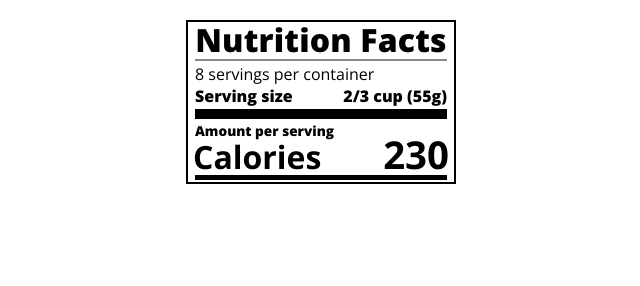
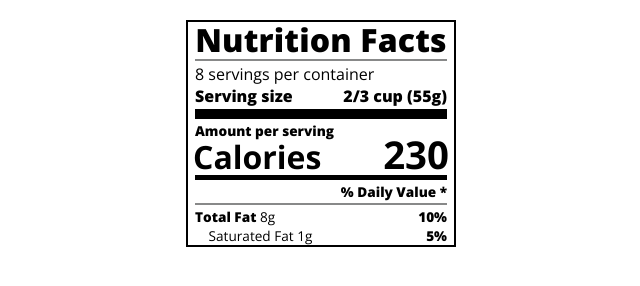
Before and after one commit to sangaray/practicandofreecodecamp, a plain HTML site: page ResponsiveWebDesign/CSSTypographyNutritionLabel/index.html in a window 1280 px wide. Shown: the whole page, without its empty margins (319-959 px from the left). Drawn offline with nearby package versions, Linux system fonts and the light colour scheme.

Commit message:
Trabajando con Tipografía - Estructurando la tercera sección

```diff
--- a/ResponsiveWebDesign/CSSTypographyNutritionLabel/index.html
+++ b/ResponsiveWebDesign/CSSTypographyNutritionLabel/index.html
@@ -24,6 +24,15 @@
         <span>230</span>
       </div>
       <div class="divider medium"></div>
+
+      <div class="daily-value small-text">
+        <p class="bold right">% Daily Value *</p>
+        <div class="divider"></div>
+        <p>
+          <span><span class="bold">Total Fat</span> 8g </span><span class="bold">10%</span>
+        </p>
+        <p class="indent">Saturated Fat 1g <span class="bold">5%</span></p>
+      </div>
     </div>
   </body>
 </html>
--- a/ResponsiveWebDesign/CSSTypographyNutritionLabel/styles.css
+++ b/ResponsiveWebDesign/CSSTypographyNutritionLabel/styles.css
@@ -77,3 +77,11 @@ p {
 .medium {
   height: 5px;
 }
+
+.right {
+  justify-content: flex-end;
+}
+
+.indent {
+  margin-left: 1em;
+}
```
